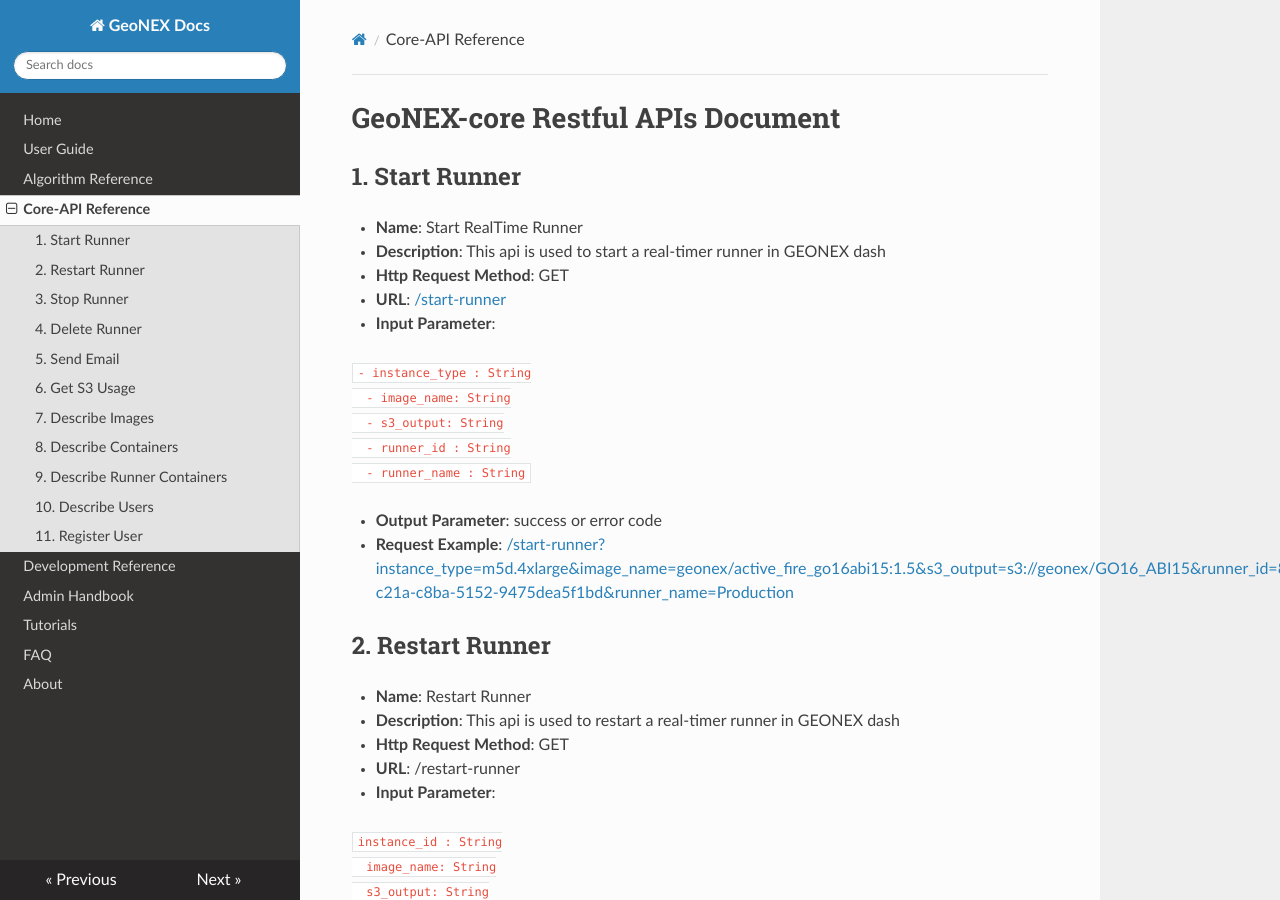
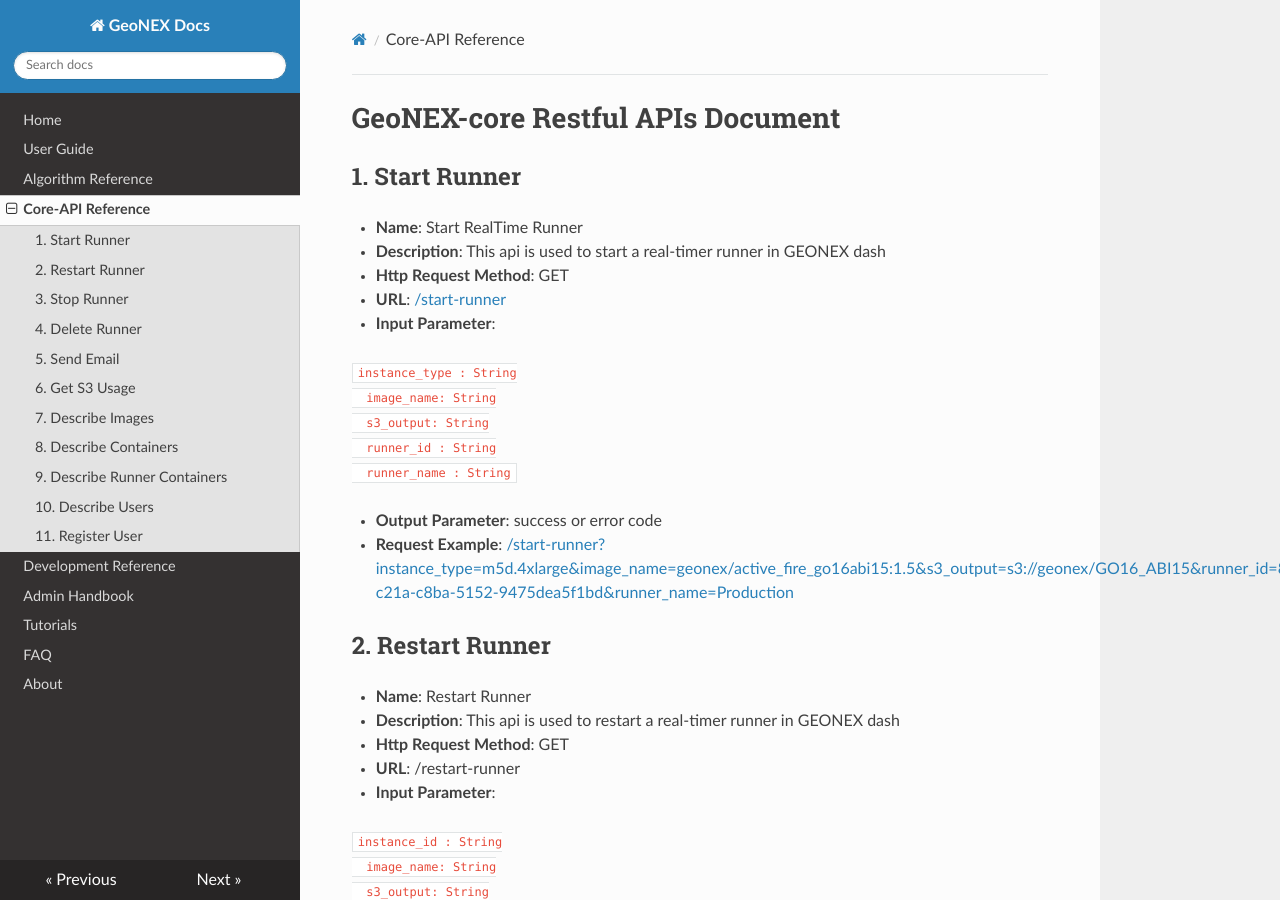
Before and after one commit to suredream/geonex-doc, an MkDocs documentation site: the page built from docs/core-api.md, in a window 1280 px wide and 900 px high. Built offline with MkDocs 1.6.1, drawn with Linux system fonts in a browser that asks for light colours; nearby versions of some CDN libraries.

````diff
--- a/docs/core-api.md
+++ b/docs/core-api.md
@@ -8,11 +8,11 @@
   - **Input Parameter**:
 
   ```
-  - instance_type : String
-  - image_name: String
-  - s3_output: String
-  - runner_id : String
-  - runner_name : String
+  instance_type : String
+  image_name: String
+  s3_output: String
+  runner_id : String
+  runner_name : String
   ```
 
   - **Output Parameter**: success or error code
````
